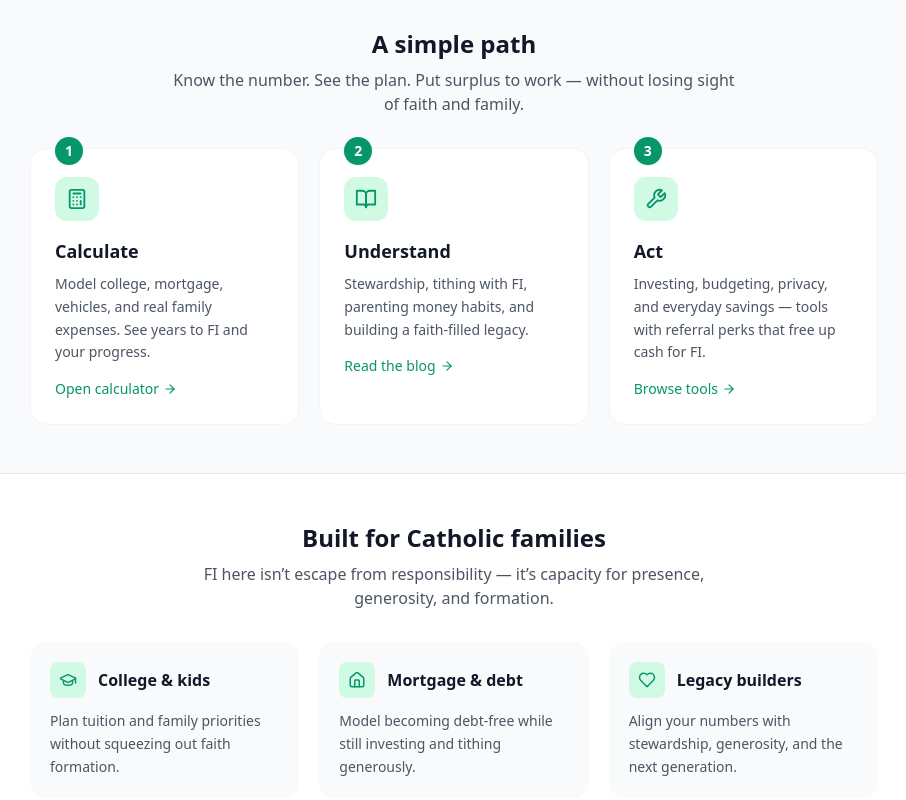
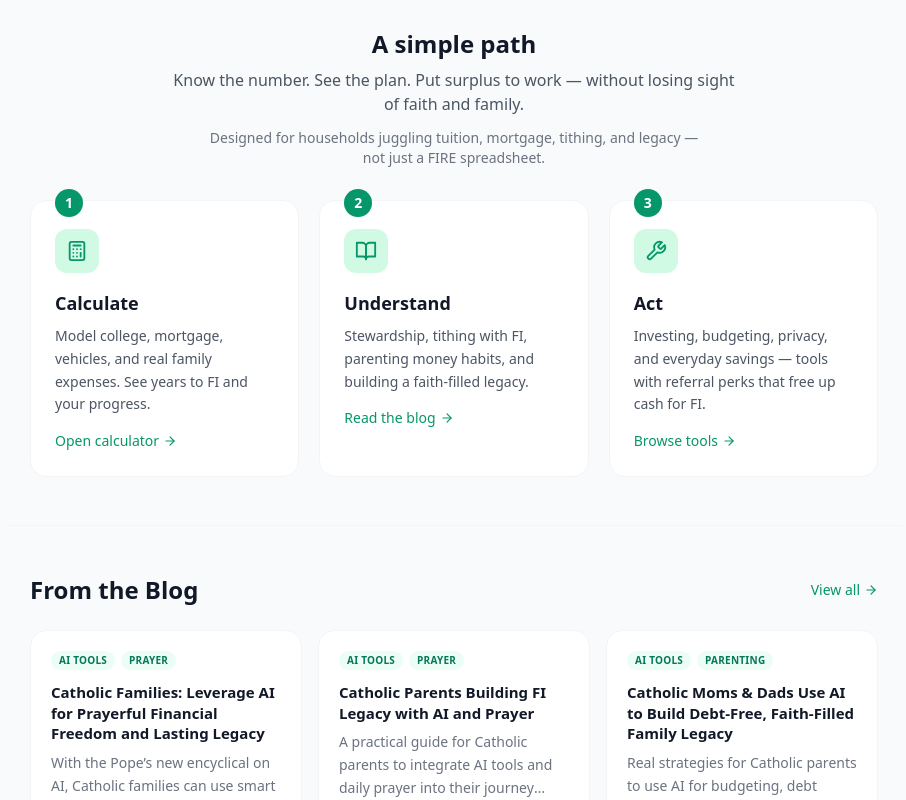
Before and after one commit to daughterpop/super-fi-calc, a React (Vite) app: page / in a window 1280 px wide. Shown: the part 560-1360 px from the top of the page, without its empty margins (186-1092 px from the left). Built offline with nearby package versions, Linux system fonts and the light colour scheme.

Commit message:
Homepage: drop redundant audience grid; keep single path + supporting line

```diff
--- a/src/App.jsx
+++ b/src/App.jsx
@@ -1,9 +1,6 @@
 import "./App.css";
 import { Link } from 'react-router-dom';
 import {
-  GraduationCap,
-  Home as HomeIcon,
-  Heart,
   ArrowRight,
   BookOpen,
   Gift,
@@ -59,8 +56,11 @@ function App() {
       {/* Clear path: Calculate → Understand → Act */}
       <div className="max-w-4xl mx-auto px-4 sm:px-6 py-10 sm:py-12">
         <h2 className="text-xl sm:text-2xl font-bold text-gray-900 text-center mb-2">A simple path</h2>
-        <p className="text-gray-600 text-sm sm:text-base text-center max-w-xl mx-auto mb-8">
+        <p className="text-gray-600 text-sm sm:text-base text-center max-w-xl mx-auto mb-3">
           Know the number. See the plan. Put surplus to work — without losing sight of faith and family.
+        </p>
+        <p className="text-gray-500 text-xs sm:text-sm text-center max-w-lg mx-auto mb-8">
+          Designed for households juggling tuition, mortgage, tithing, and legacy — not just a FIRE spreadsheet.
         </p>
 
         <div className="grid grid-cols-1 md:grid-cols-3 gap-4 sm:gap-5">
@@ -123,53 +123,8 @@ function App() {
         </div>
       </div>
 
-      {/* Who it’s for */}
-      <div className="bg-white border-y">
-        <div className="max-w-4xl mx-auto px-4 sm:px-6 py-10 sm:py-12">
-          <h2 className="text-xl sm:text-2xl font-bold text-gray-900 text-center mb-2">Built for Catholic families</h2>
-          <p className="text-gray-600 text-sm sm:text-base text-center max-w-xl mx-auto mb-8">
-            FI here isn’t escape from responsibility — it’s capacity for presence, generosity, and formation.
-          </p>
-          <div className="grid grid-cols-1 md:grid-cols-3 gap-5">
-            <div className="bg-gray-50 rounded-2xl p-5">
-              <div className="flex items-center gap-3 mb-3">
-                <div className="w-9 h-9 bg-emerald-100 rounded-lg flex items-center justify-center">
-                  <GraduationCap className="text-emerald-600" size={18} />
-                </div>
-                <h3 className="font-semibold text-gray-900">College & kids</h3>
-              </div>
-              <p className="text-gray-600 text-sm leading-relaxed">
-                Plan tuition and family priorities without squeezing out faith formation.
-              </p>
-            </div>
-            <div className="bg-gray-50 rounded-2xl p-5">
-              <div className="flex items-center gap-3 mb-3">
-                <div className="w-9 h-9 bg-emerald-100 rounded-lg flex items-center justify-center">
-                  <HomeIcon className="text-emerald-600" size={18} />
-                </div>
-                <h3 className="font-semibold text-gray-900">Mortgage & debt</h3>
-              </div>
-              <p className="text-gray-600 text-sm leading-relaxed">
-                Model becoming debt-free while still investing and tithing generously.
-              </p>
-            </div>
-            <div className="bg-gray-50 rounded-2xl p-5">
-              <div className="flex items-center gap-3 mb-3">
-                <div className="w-9 h-9 bg-emerald-100 rounded-lg flex items-center justify-center">
-                  <Heart className="text-emerald-600" size={18} />
-                </div>
-                <h3 className="font-semibold text-gray-900">Legacy builders</h3>
-              </div>
-              <p className="text-gray-600 text-sm leading-relaxed">
-                Align your numbers with stewardship, generosity, and the next generation.
-              </p>
-            </div>
-          </div>
-        </div>
-      </div>
-
       {/* Featured blog posts */}
-      <div className="max-w-4xl mx-auto px-4 sm:px-6 py-10 sm:py-12">
+      <div className="max-w-4xl mx-auto px-4 sm:px-6 py-10 sm:py-12 border-t border-gray-100">
         <div className="flex items-center justify-between mb-6">
           <h2 className="text-xl sm:text-2xl font-bold text-gray-900">From the Blog</h2>
           <Link
```
